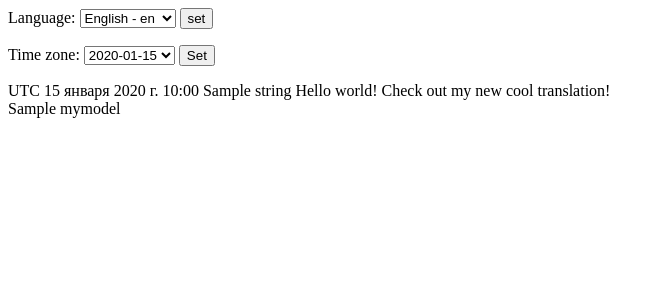
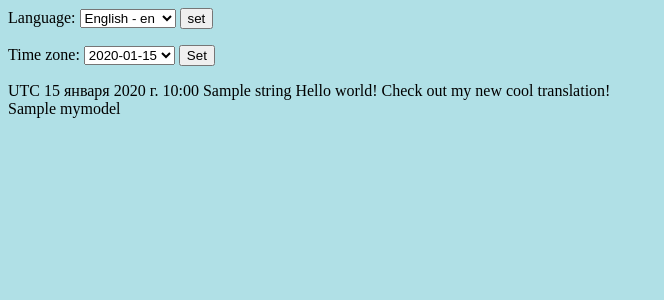
Before and after one commit to Tikhonov-86/NewsPaper, a Django app: template templates/index.html in a window 1280 px wide. Shown: the top 300 px of the page, without its empty margins (0-664 px from the left). Run offline with Django 4.2, Linux system fonts and the light colour scheme; tables that the repository leaves empty hold one stand-in row (values such as "Sample post"); the template is opened without the code that fills it: values that come from a table or form of the project are taken from there, most other values are stand-ins (such as "Sample title", 1, 10 or a date in 2020); parts of the project's set-up code (start-up, migrations or seed data) failed here and were passed over.

Commit message:
Commit 2.41

```diff
--- a/templates/index.html
+++ b/templates/index.html
@@ -7,6 +7,11 @@
     <meta http-equiv="X-UA-Compatible" content="IE=edge">
     <meta name="viewport" content="width=device-width, initial-scale=1.0">
     <title>Translation & Timezone</title>
+
+    <!-- Если сейчас больше чем 19 или же меньше 7, то выводим тёмную тему, иначе выводим светлую -->
+    <style>
+        body {background-color: {% if current_time.hour >= 19 or current_time.hour <= 7 %} darkcyan {% else %} powderblue {% endif %};}
+    </style>
 </head>
 <body>
 
@@ -47,10 +52,10 @@
     {% trans "Check out my new cool translation" %}!
 
     {% for model in models %}
-
     <div class="model-class">
         {{ model.name }}
     </div>
     {% endfor %}
+
 </body>
 </html>
```
